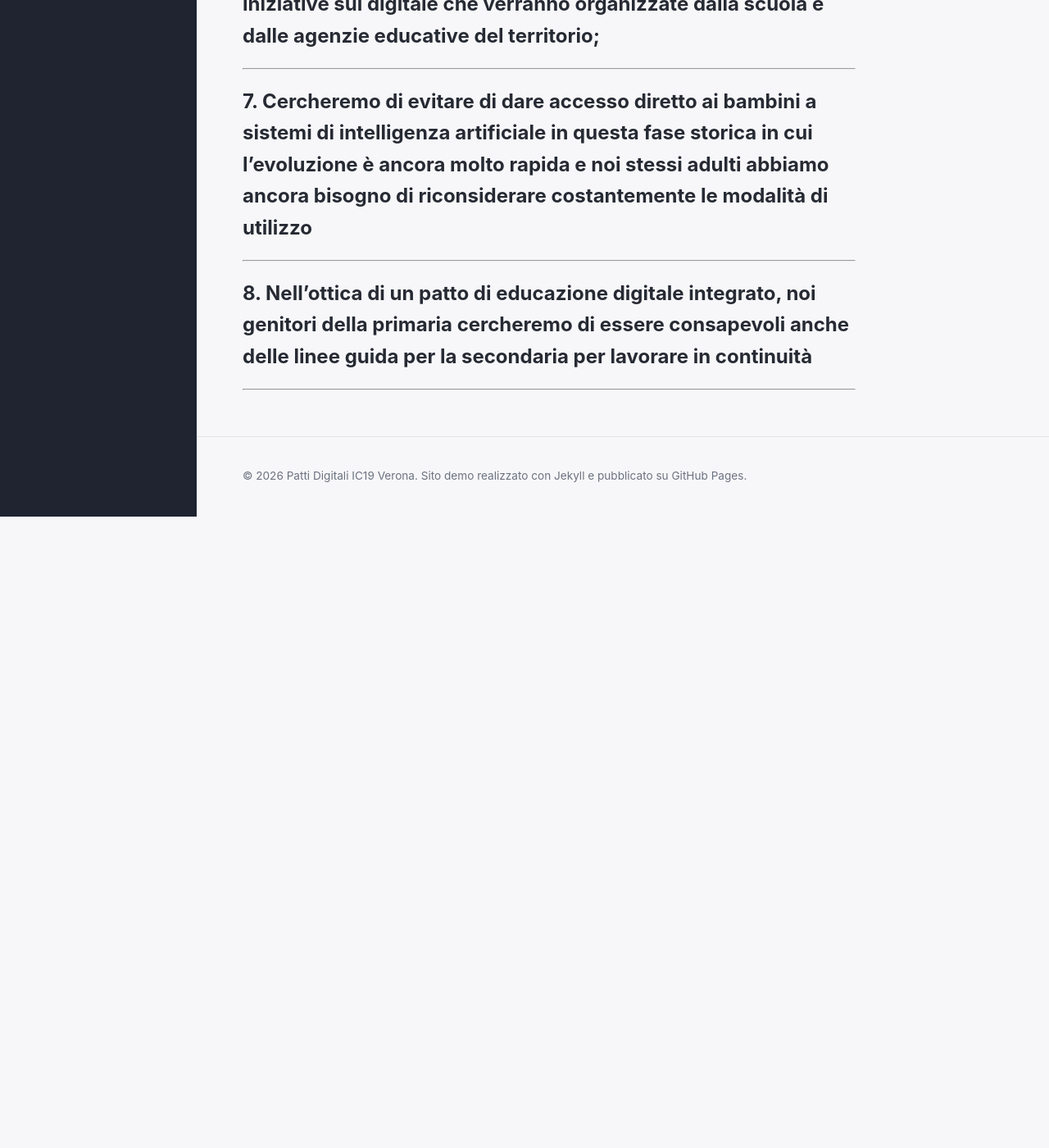
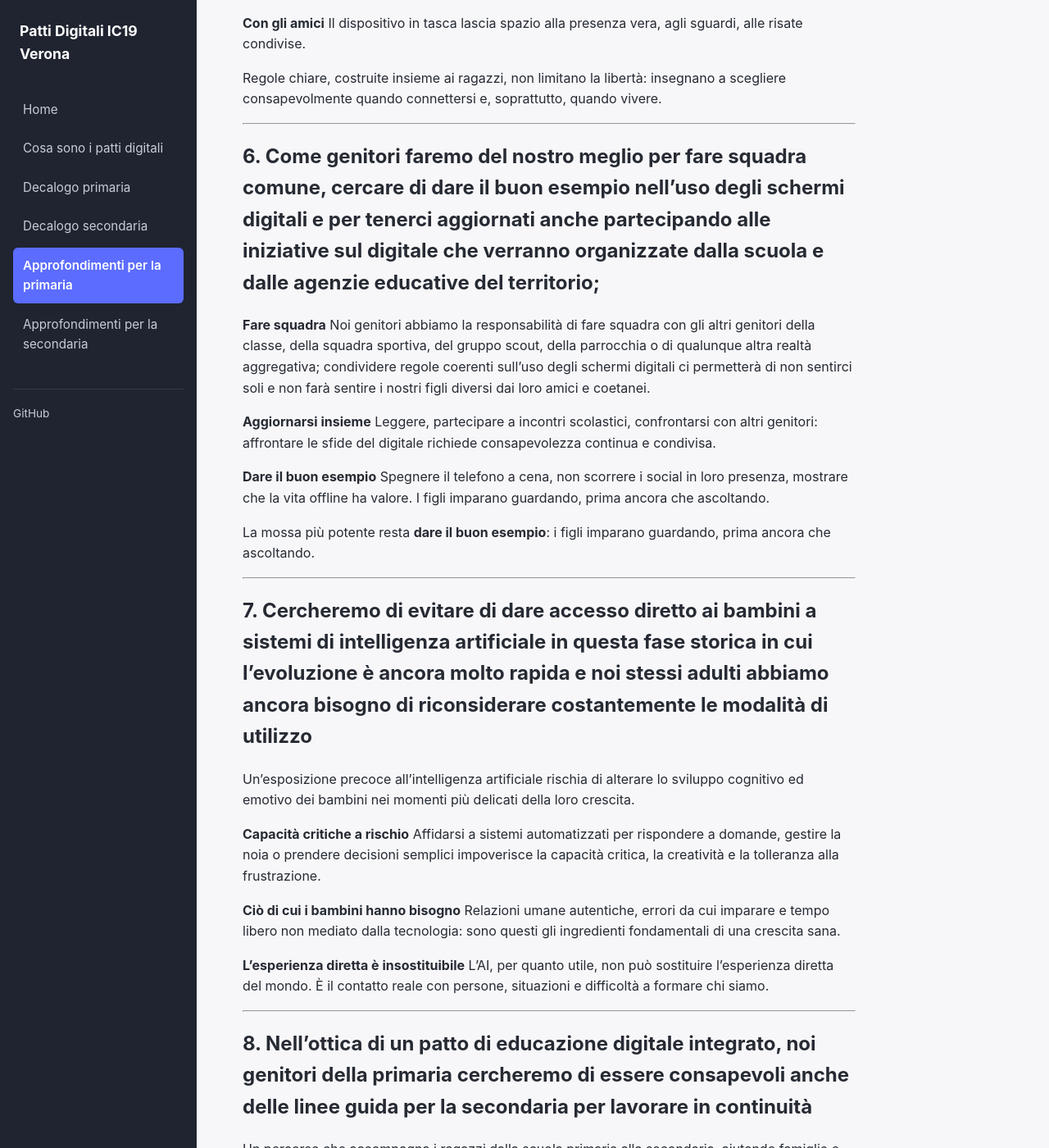
Before and after one commit to albvalente/prova, a Jekyll site: the page built from patto-digitale-primaria-approfondimenti.md, in a window 1280 px wide and 1400 px high, scrolled down 3110 px. Shown: the whole window at 82% size. Built offline with Jekyll 4.4.1, drawn with Linux system fonts in a browser that asks for light colours; before the commit the page ends 3740 px from its top, so only the background shows below that; some of the changed text lies outside the part shown.

Commit message:
Update patto-digitale-primaria-approfondimenti.md

```diff
--- a/patto-digitale-primaria-approfondimenti.md
+++ b/patto-digitale-primaria-approfondimenti.md
@@ -56,11 +56,11 @@ ___
 
 ## 4. siamo a conoscenza che i limiti di tempo consigliati da OMS (Organizzazione Mondiale della Sanità) sono:
 
-*   < 2 anni - zero minuti, solo eventuali videochiamate con i parenti ma in presenza dei genitori
+*   \< 2 anni - zero minuti, solo eventuali videochiamate con i parenti ma in presenza dei genitori
 
 *   tra 2 e 5 anni - massimo 1h al giorno, sempre in presenza dei genitori, si consigliano app e programmi educativi
 
-*   > 6 anni - stabilire limiti chiari e fare in modo che non interferiscano con attività all’aria aperta, sport, studio, sonno e prediligere app e contenuti educativi;
+*    \> 6 anni - stabilire limiti chiari e fare in modo che non interferiscano con attività all'aria aperta, sport, studio, sonno e prediligere app e contenuti educativi;
 
 
 ### Bambini <2 anni
@@ -74,25 +74,86 @@ Quando il bambino è sedentario, si incoraggia invece il coinvolgimento in attiv
 Il tempo sedentario davanti allo schermo non dovrebbe superare 1 ora al giorno; meno tempo viene trascorso davanti allo schermo, meglio è.
 
 
-### Bambini 6-17 anni
+### Bambini-ragazzi 6-17 anni
 
-Il tempo sedentario davanti allo schermo per l’uso ricreativo non dovrebbe superare le 2 ore al giorno (escluso lo studio). È fondamentale limitare la quantità di tempo trascorso in modo sedentario e assicurarsi che non sostituisca l’attività fisica moderata e intensa, le relazioni interpersonali e le ore di sonno adeguate in base all’età. Attività che portano benefici significativi allo sviluppo motorio, cognitivo e alla salute cardiometabolica.
+Il tempo sedentario davanti allo schermo per l'uso ricreativo non dovrebbe superare le 2 ore al giorno (escluso lo studio). È fondamentale limitare la quantità di tempo trascorso in modo sedentario e assicurarsi che non sostituisca l'attività fisica moderata e intensa, le relazioni interpersonali e le ore di sonno adeguate in base all'età. Attività che portano benefici significativi allo sviluppo motorio, cognitivo e alla salute cardiometabolica.
 
 
 ___
 
 ## 5. Cercheremo di stabilire regole condivise a casa e nei momenti di aggregazione (evitare l’uso degli schermi appena svegli, a tavola, prima di addormentarsi, alle feste o quando ci sono amici, etc);
 
+**Stabilire regole condivise sull’uso degli schermi è un atto d’amore, non di controllo.**
+
+**Al mattino**
+Evitare il telefono appena svegli permette alla mente di iniziare la giornata con calma.
+
+**A tavola**
+Lo schermo spento favorisce il dialogo e rafforza i legami familiari.
+
+**Prima di dormire**
+La luce blu ostacola il sonno e alimenta l’ansia. Meglio spegnere in anticipo.
+
+**Con gli amici**
+Il dispositivo in tasca lascia spazio alla presenza vera, agli sguardi, alle risate condivise.
+
+Regole chiare, costruite insieme ai ragazzi, non limitano la libertà: insegnano a scegliere consapevolmente quando connettersi e, soprattutto, quando vivere.
+
 ___
 
 ## 6. Come genitori faremo del nostro meglio per fare squadra comune, cercare di dare il buon esempio nell’uso degli schermi digitali e per tenerci aggiornati anche partecipando alle iniziative sul digitale che verranno organizzate dalla scuola e dalle agenzie educative del territorio;
+
+**Fare squadra**
+Noi genitori abbiamo la responsabilità di fare squadra con gli altri genitori della classe, della squadra sportiva, del gruppo scout, della parrocchia o di qualunque altra realtà aggregativa; condividere regole coerenti sull'uso degli schermi digitali ci permetterà di non sentirci soli e non farà sentire i nostri figli diversi dai loro amici e coetanei.
+
+**Aggiornarsi insieme**
+Leggere, partecipare a incontri scolastici, confrontarsi con altri genitori: affrontare le sfide del digitale richiede consapevolezza continua e condivisa.
+
+**Dare il buon esempio**
+Spegnere il telefono a cena, non scorrere i social in loro presenza, mostrare che la vita offline ha valore. I figli imparano guardando, prima ancora che ascoltando.
+
+
+La mossa più potente resta **dare il buon esempio**: i figli imparano guardando, prima ancora che ascoltando.
+
 
 ___
 
 ## 7. Cercheremo di evitare di dare accesso diretto ai bambini a sistemi di intelligenza artificiale in questa fase storica in cui l'evoluzione è ancora molto rapida e noi stessi adulti abbiamo ancora bisogno di riconsiderare costantemente le modalità di utilizzo
 
+Un'esposizione precoce all'intelligenza artificiale rischia di alterare lo sviluppo cognitivo ed emotivo dei bambini nei momenti più delicati della loro crescita.
+
+**Capacità critiche a rischio**
+Affidarsi a sistemi automatizzati per rispondere a domande, gestire la noia o prendere decisioni semplici impoverisce la capacità critica, la creatività e la tolleranza alla frustrazione.
+
+
+**Ciò di cui i bambini hanno bisogno**
+Relazioni umane autentiche, errori da cui imparare e tempo libero non mediato dalla tecnologia: sono questi gli ingredienti fondamentali di una crescita sana.
+
+**L'esperienza diretta è insostituibile**
+L'AI, per quanto utile, non può sostituire l'esperienza diretta del mondo. È il contatto reale con persone, situazioni e difficoltà a formare chi siamo.
+
+
 ___
 
-## 8. Nell’ottica di un patto di educazione digitale integrato, noi genitori della primaria cercheremo di essere consapevoli anche delle linee guida per la secondaria per lavorare in continuità
+## 8. Nell'ottica di un patto di educazione digitale integrato, noi genitori della primaria cercheremo di essere consapevoli anche delle linee guida per la secondaria per lavorare in continuità
+
+
+Un percorso che accompagna i ragazzi dalla scuola primaria alla secondaria, aiutando famiglie e studenti a gestire rischi e opportunità del mondo digitale.
+
+**OGGI**
+*Scuola primaria*
+I bambini iniziano a confrontarsi con i dispositivi digitali. Le famiglie imparano insieme le prime regole del patto digitale.
+
+**TRA POCO**
+*Scuola secondaria*
+Le stesse famiglie e gli stessi ragazzi affronteranno nuove sfide. Il decalogo digitale evolve con loro, in continuità con quanto costruito prima.
+
+**OBIETTIVO DEL PROGETTO**
+Creare una continuità educativa tra i due ordini di scuola, per aiutare ragazzi e genitori a gestire al meglio rischi e opportunità del mondo digitale, con consapevolezza e strumenti concreti.
+
+
+È importante che i genitori della primaria siano già consapevoli di come il patto digitale evolverà quando i loro figli entreranno nella scuola secondaria.
+
+
 
 ___
```
